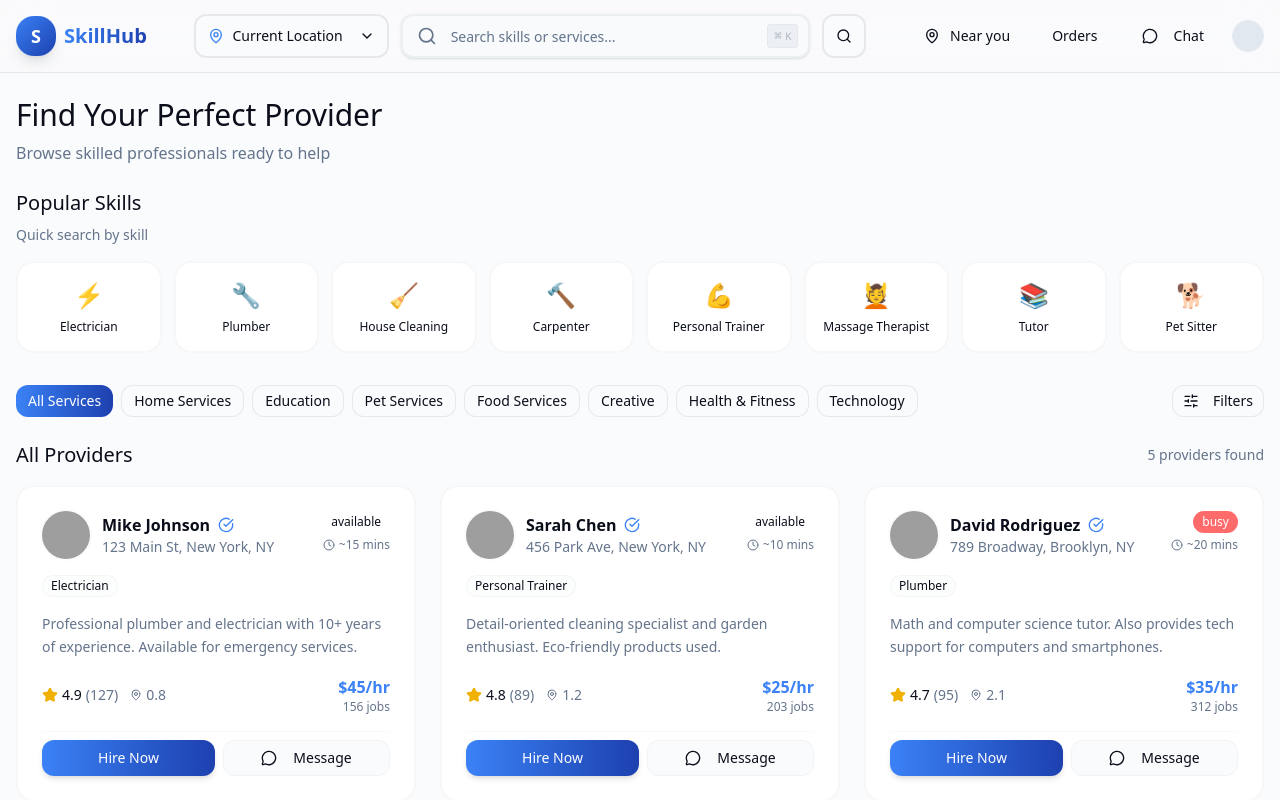
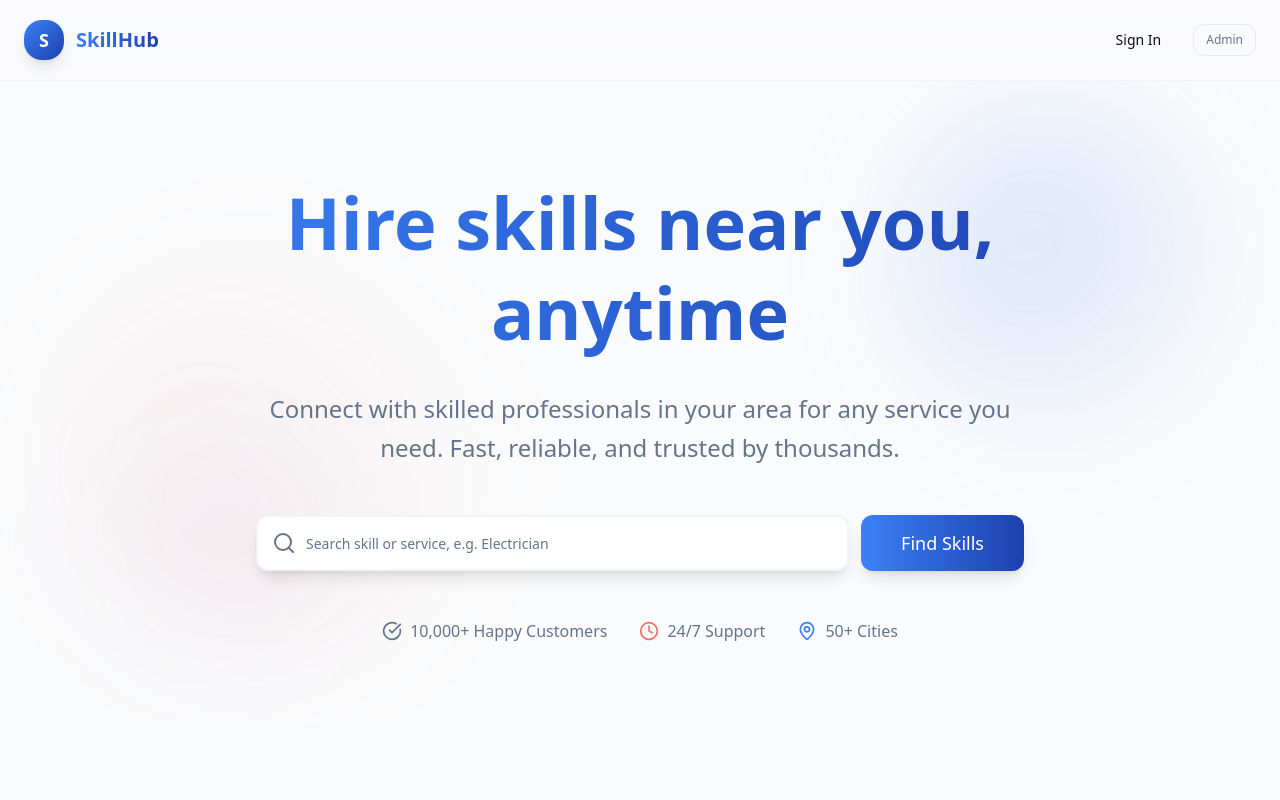
Before and after one commit to vikram243/Skill-Based-Hire-Platform, a React app in the folder Frontend/: page / in a window 1280 px wide. Shown: the top 800 px of the page. Built offline with nearby package versions, Linux system fonts and the light colour scheme; grey boxes are pictures that could not be loaded; the HTML template or start-up script is replaced by a standard one.

Commit message:
Connecting AuthPage with backend

```diff
--- a/Frontend/package.json
+++ b/Frontend/package.json
@@ -40,6 +40,7 @@
     "@radix-ui/react-toolbar": "^1.1.11",
     "@radix-ui/react-tooltip": "^1.2.8",
     "@tailwindcss/vite": "^4.1.16",
+    "axios": "^1.13.2",
     "class-variance-authority": "^0.7.1",
     "clsx": "^2.1.1",
     "embla-carousel-react": "^8.6.0",
--- a/Frontend/src/App.jsx
+++ b/Frontend/src/App.jsx
@@ -16,7 +16,7 @@ import RegisterProviderPage from './components/RegisterProviderPage';
 const App = () => {
 
   return (
-   <SearchPage/>
+   <LandingPage/>
   )
 }
 
--- a/Frontend/src/components/AuthPanel.jsx
+++ b/Frontend/src/components/AuthPanel.jsx
@@ -12,6 +12,7 @@ import { Label } from "./ui/label";
 import { Mail, Phone, Chrome, ArrowLeft } from "lucide-react";
 import { mockUsers } from "../data/authMockData";
 import { toast } from "sonner";
+import axios from "axios";
 
 export default function AuthPanel({ isOpen, onClose, onSuccess }) {
   const [step, setStep] = useState("method");
@@ -20,6 +21,7 @@ export default function AuthPanel({ isOpen, onClose, onSuccess }) {
   const [otp, setOtp] = useState("");
   const [generatedOtp, setGeneratedOtp] = useState("");
   const [isLoading, setIsLoading] = useState(false);
+  console.log(method,identifier);
 
   // Registration state
   // const [firstName, setFirstName] = useState("");
@@ -91,6 +93,8 @@ export default function AuthPanel({ isOpen, onClose, onSuccess }) {
   };
 
   const handleSendOtp = async () => {
+    axios.post("http://localhost:5000/api/users/send-otp", identifier)
+
     if (!identifier.trim()) {
       toast.error("Please enter value");
       return;
```
Also changed, not shown: 2 other files (tests, documents, lock files or other folders).
